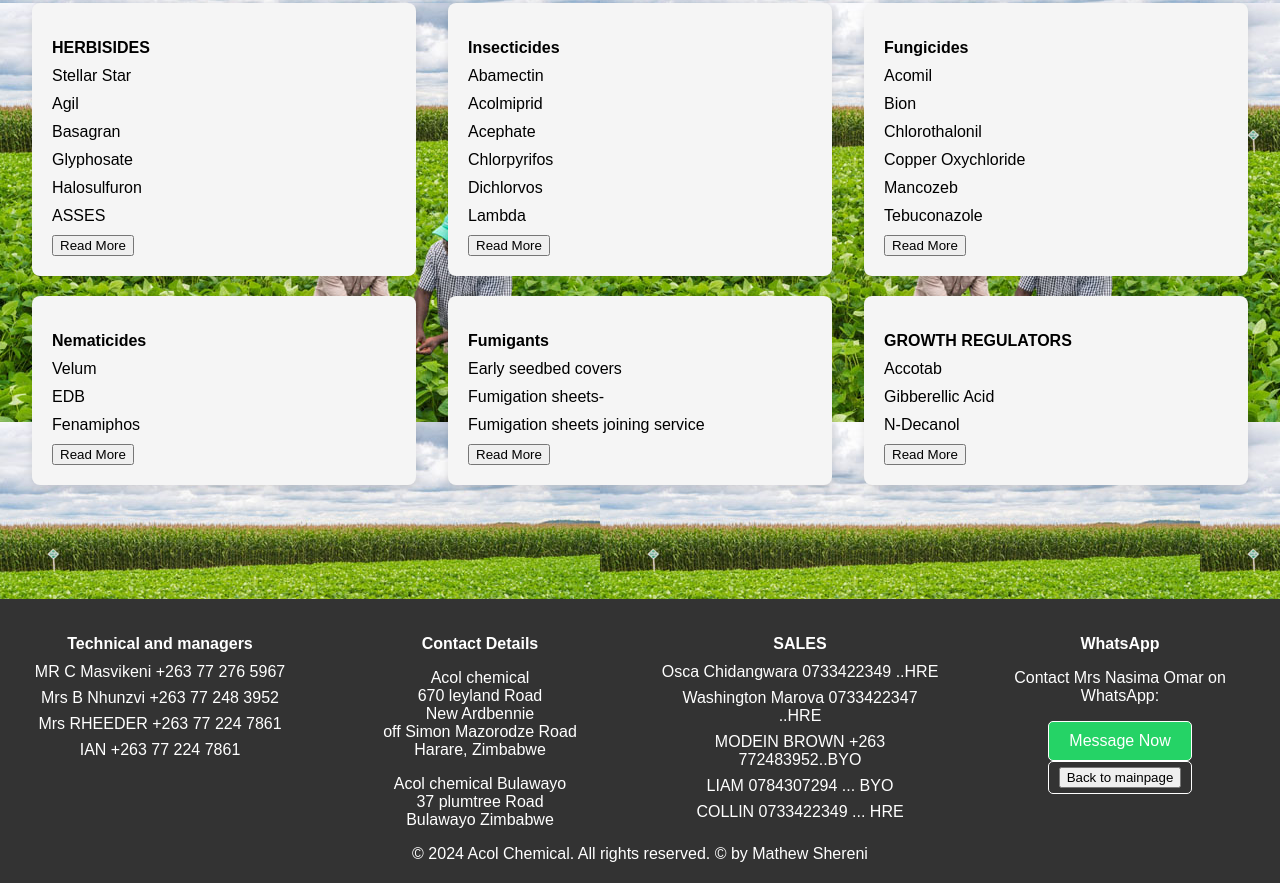
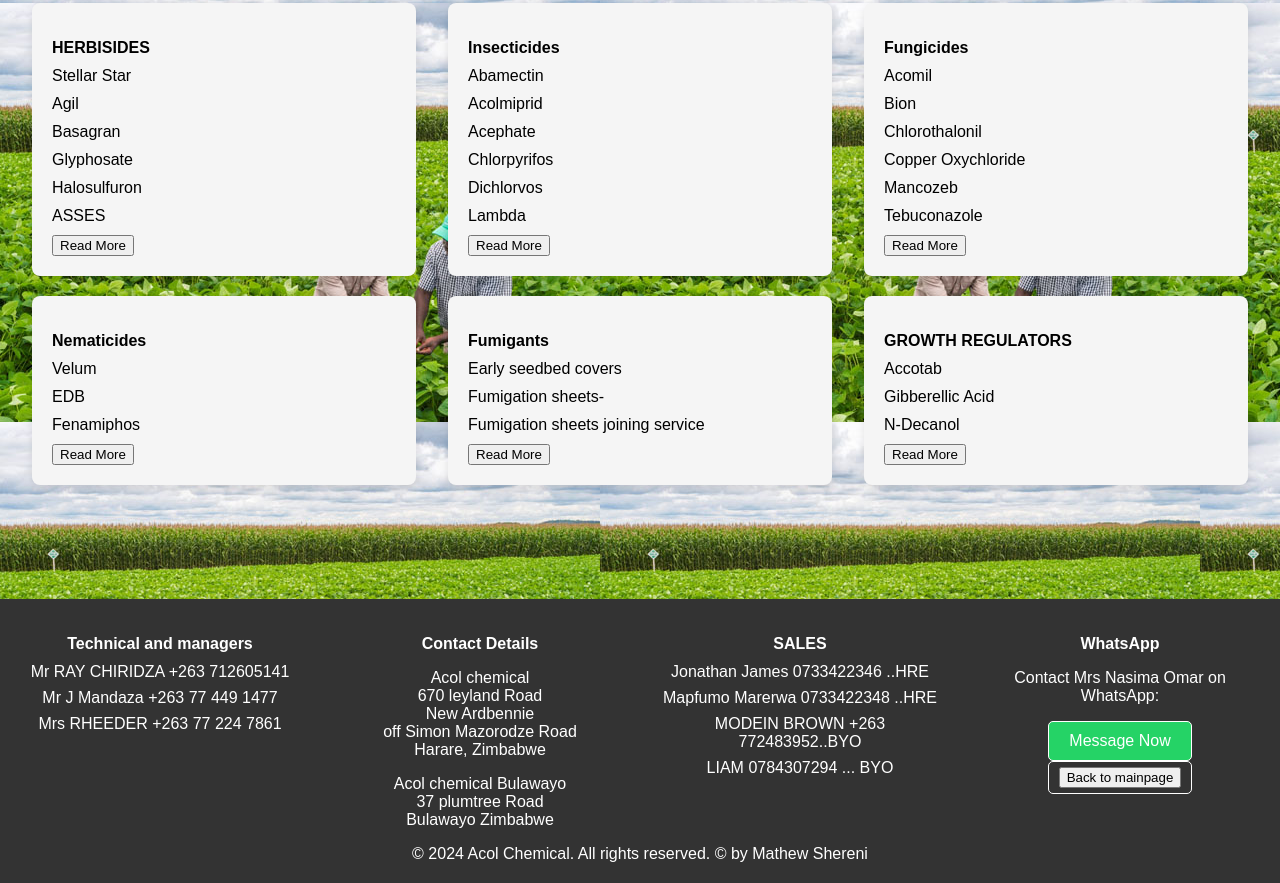
Before and after one commit to MATHEW-SHERENI/acolchemical, a plain HTML site: page mining.html in a window 1280 px wide. Shown: the part 734-1617 px from the top of the page. Drawn offline with Linux system fonts and the light colour scheme.

Commit message:
Update mining.html

```diff
--- a/mining.html
+++ b/mining.html
@@ -343,10 +343,10 @@
             <div class="contacts-section">
                 <h3>Technical and managers</h3>
                 <ul>
-                    <li>MR C Masvikeni +263 77 276 5967</li>
-                    <li>Mrs B Nhunzvi +263 77 248 3952 </li>
+                    <li> Mr RAY CHIRIDZA +263 712605141</li></li>
+                    <li>Mr J Mandaza +263 77 449 1477 </li>
                     <li>Mrs RHEEDER +263 77 224 7861</li>
-                    <li>IAN +263 77 224 7861</li>
+
                 </ul>
             </div>
 
@@ -366,13 +366,13 @@
     <div class="contacts-section">
         <h3>SALES</h3>
         <ul>
-            <li>Osca Chidangwara 0733422349 ..HRE</li>
-            <li>Washington Marova 0733422347 ..HRE</li>
+            <li>Jonathan James 0733422346 ..HRE</li>
+            <li>Mapfumo Marerwa 0733422348 ..HRE</li>
             <!-- Add more downloadable documents as needed -->
 
             <li>MODEIN BROWN +263 772483952..BYO</li>
             <li>LIAM 0784307294 ...  BYO</li>
-            <li>COLLIN 0733422349 ... HRE</li>
+
 
         </ul>
     </div>
```
